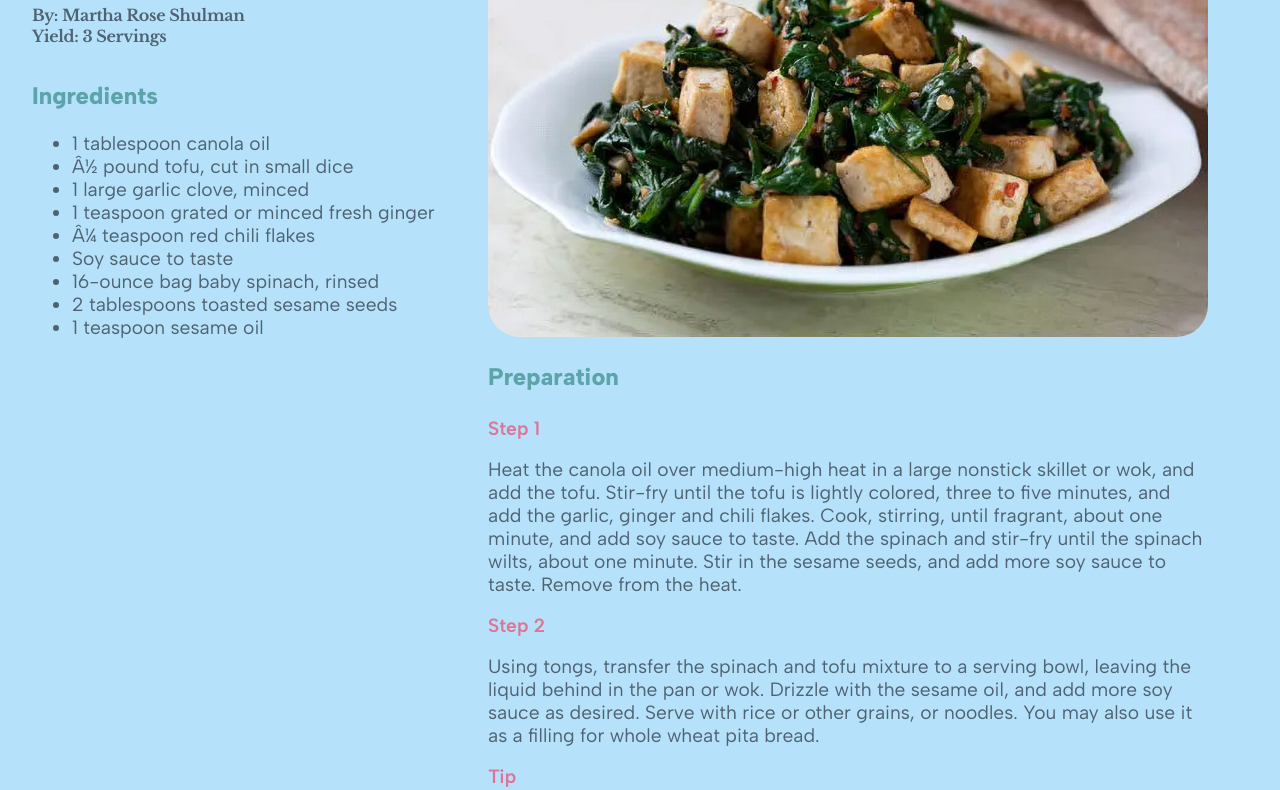
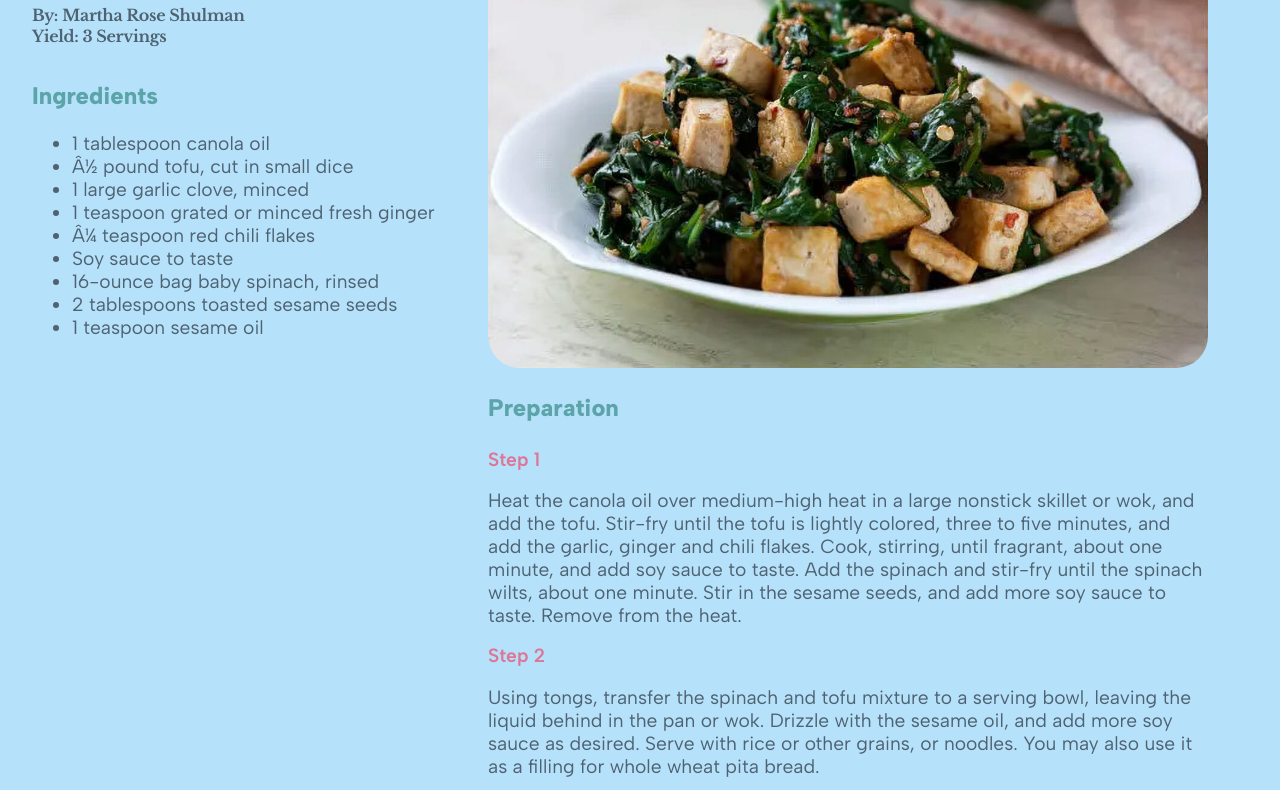
Before and after one commit to andreeamckague/exercise7, a plain HTML site: page index.html in a window 1280 px wide. Shown: the part 150-940 px from the top of the page. Drawn offline with nearby package versions, Linux system fonts and the light colour scheme.

Commit message:
added margin to align top image and h1

```diff
--- a/index.html
+++ b/index.html
@@ -55,6 +55,7 @@
           color: #4F6272;
         }
         img{
+          margin-top: 1.9em;
           border-radius: 2em;
         }
         .recipe{
```
